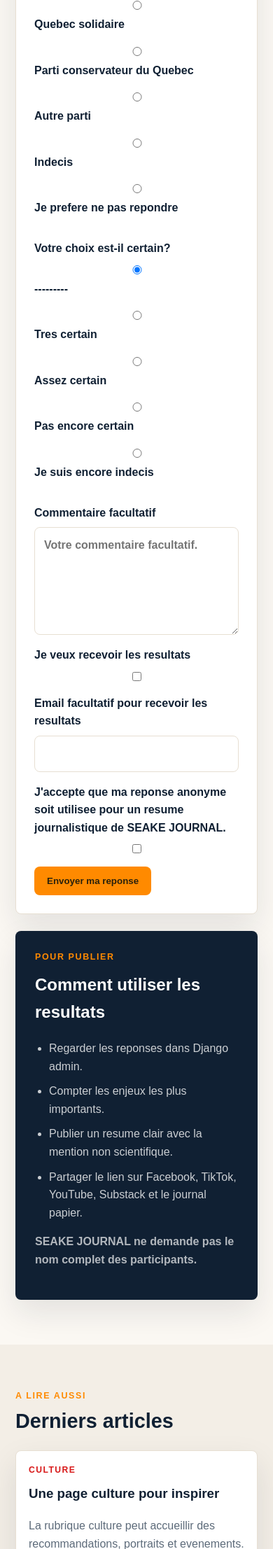
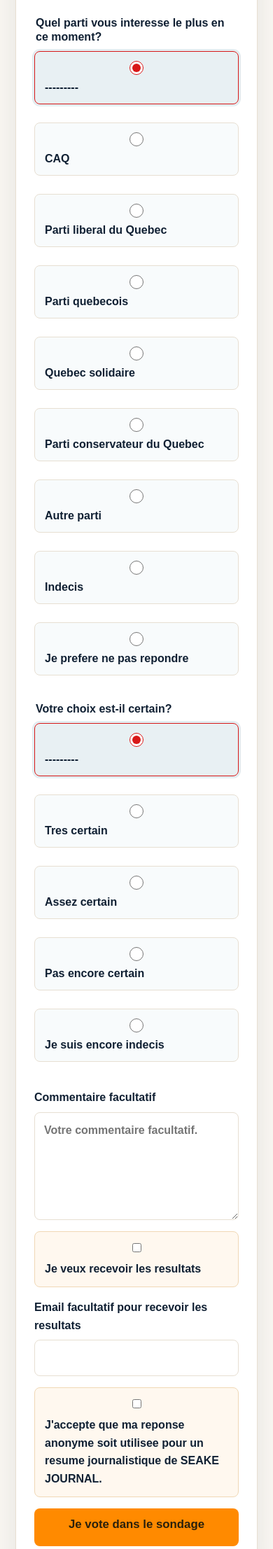
Before and after one commit to 1234jASKET/seake, a Django app: page /sondage-election/ in a window 390 px wide. Shown: the part 1791-4004 px from the top of the page at 70% size. Run offline with Django 5.2, Linux system fonts and the light colour scheme; data comes from the database, SQL or seed files in the repository.

Commit message:
Improve mobile election survey

```diff
--- a/static/css/style.css
+++ b/static/css/style.css
@@ -1514,8 +1514,85 @@ p {
 
 .survey-form input[type="radio"],
 .survey-form input[type="checkbox"] {
+    accent-color: var(--brand);
     flex: 0 0 auto;
     width: auto;
+}
+
+.survey-lead {
+    color: var(--brand-dark);
+    font-size: 1.18rem;
+    font-weight: 900;
+    margin-bottom: 8px;
+}
+
+.survey-question {
+    border: 0;
+    margin: 0 0 22px;
+    padding: 0;
+}
+
+.survey-question legend {
+    color: var(--ink);
+    font-weight: 900;
+    line-height: 1.25;
+    margin-bottom: 10px;
+}
+
+.survey-options {
+    display: grid;
+    gap: 10px;
+}
+
+.survey-option {
+    align-items: center;
+    background: #f8fbfc;
+    border: 1px solid var(--line);
+    border-radius: 8px;
+    cursor: pointer;
+    display: flex;
+    font-weight: 800;
+    gap: 12px;
+    line-height: 1.25;
+    margin: 0;
+    min-height: 52px;
+    padding: 13px 14px;
+    transition: border-color .2s ease, box-shadow .2s ease, background .2s ease;
+}
+
+.survey-option:has(input:checked) {
+    background: rgba(31, 111, 139, .1);
+    border-color: var(--brand);
+    box-shadow: 0 0 0 3px rgba(31, 111, 139, .12);
+}
+
+.survey-option input {
+    flex: 0 0 auto;
+    height: 20px;
+    margin: 0;
+    width: 20px;
+}
+
+.survey-option span {
+    flex: 1 1 auto;
+}
+
+.survey-check {
+    align-items: flex-start;
+    background: #fff8ef;
+    border: 1px solid #f0d8b5;
+    border-radius: 8px;
+    padding: 13px 14px;
+}
+
+.survey-check input {
+    margin-top: 3px;
+}
+
+.survey-submit {
+    font-size: 1.05rem;
+    min-height: 54px;
+    width: 100%;
 }
 
 .form-help {
--- a/templates/sondage_election.html
+++ b/templates/sondage_election.html
@@ -15,21 +15,93 @@
     <form class="contact-form subscribe-form survey-form" method="post">
         {% csrf_token %}
         <h2>Repondre au sondage</h2>
+        <p class="survey-lead">Votre opinion compte. Repondez en 20 secondes.</p>
         <p class="form-help">Ce sondage est anonyme et non scientifique. Il sert seulement a preparer un resume journalistique pour SEAKE JOURNAL.</p>
         {{ form.non_field_errors }}
-        {% for field in form %}
-            <label{% if field.field.widget.input_type == "checkbox" %} class="checkbox-label"{% endif %}>
-                {{ field.label }}
-                {{ field }}
-                {% if field.help_text %}
-                    <span class="form-help">{{ field.help_text }}</span>
-                {% endif %}
-                {% if field.errors %}
-                    <span class="form-error">{{ field.errors|striptags }}</span>
-                {% endif %}
-            </label>
-        {% endfor %}
-        <button class="button primary" type="submit">Envoyer ma reponse</button>
+
+        <label>
+            {{ form.region.label }}
+            {{ form.region }}
+            {% if form.region.errors %}
+                <span class="form-error">{{ form.region.errors|striptags }}</span>
+            {% endif %}
+        </label>
+
+        <fieldset class="survey-question">
+            <legend>{{ form.enjeu_important.label }}</legend>
+            <div class="survey-options">
+                {% for choice in form.enjeu_important %}
+                    <label class="survey-option">
+                        {{ choice.tag }}
+                        <span>{{ choice.choice_label }}</span>
+                    </label>
+                {% endfor %}
+            </div>
+            {% if form.enjeu_important.errors %}
+                <span class="form-error">{{ form.enjeu_important.errors|striptags }}</span>
+            {% endif %}
+        </fieldset>
+
+        <fieldset class="survey-question">
+            <legend>{{ form.intention_vote.label }}</legend>
+            <div class="survey-options">
+                {% for choice in form.intention_vote %}
+                    <label class="survey-option">
+                        {{ choice.tag }}
+                        <span>{{ choice.choice_label }}</span>
+                    </label>
+                {% endfor %}
+            </div>
+            {% if form.intention_vote.errors %}
+                <span class="form-error">{{ form.intention_vote.errors|striptags }}</span>
+            {% endif %}
+        </fieldset>
+
+        <fieldset class="survey-question">
+            <legend>{{ form.certitude.label }}</legend>
+            <div class="survey-options">
+                {% for choice in form.certitude %}
+                    <label class="survey-option">
+                        {{ choice.tag }}
+                        <span>{{ choice.choice_label }}</span>
+                    </label>
+                {% endfor %}
+            </div>
+            {% if form.certitude.errors %}
+                <span class="form-error">{{ form.certitude.errors|striptags }}</span>
+            {% endif %}
+        </fieldset>
+
+        <label>
+            {{ form.commentaire.label }}
+            {{ form.commentaire }}
+            {% if form.commentaire.errors %}
+                <span class="form-error">{{ form.commentaire.errors|striptags }}</span>
+            {% endif %}
+        </label>
+
+        <label class="checkbox-label survey-check">
+            {{ form.veut_resultats }}
+            <span>{{ form.veut_resultats.label }}</span>
+        </label>
+
+        <label>
+            {{ form.email.label }}
+            {{ form.email }}
+            {% if form.email.errors %}
+                <span class="form-error">{{ form.email.errors|striptags }}</span>
+            {% endif %}
+        </label>
+
+        <label class="checkbox-label survey-check">
+            {{ form.consentement }}
+            <span>{{ form.consentement.label }}</span>
+            {% if form.consentement.errors %}
+                <span class="form-error">{{ form.consentement.errors|striptags }}</span>
+            {% endif %}
+        </label>
+
+        <button class="button primary survey-submit" type="submit">Je vote dans le sondage</button>
     </form>
 
     <aside class="subscribe-panel survey-panel">
```
